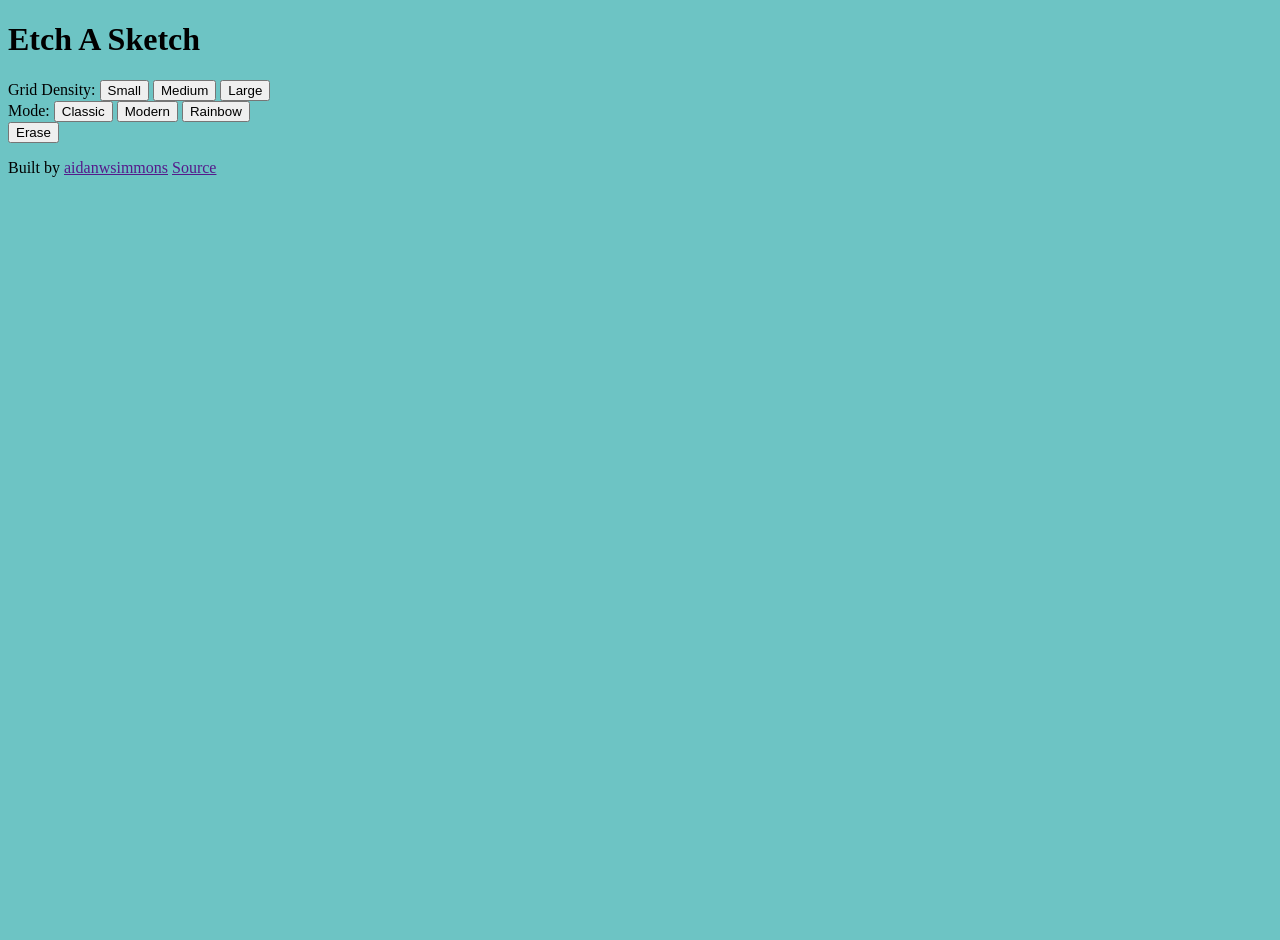
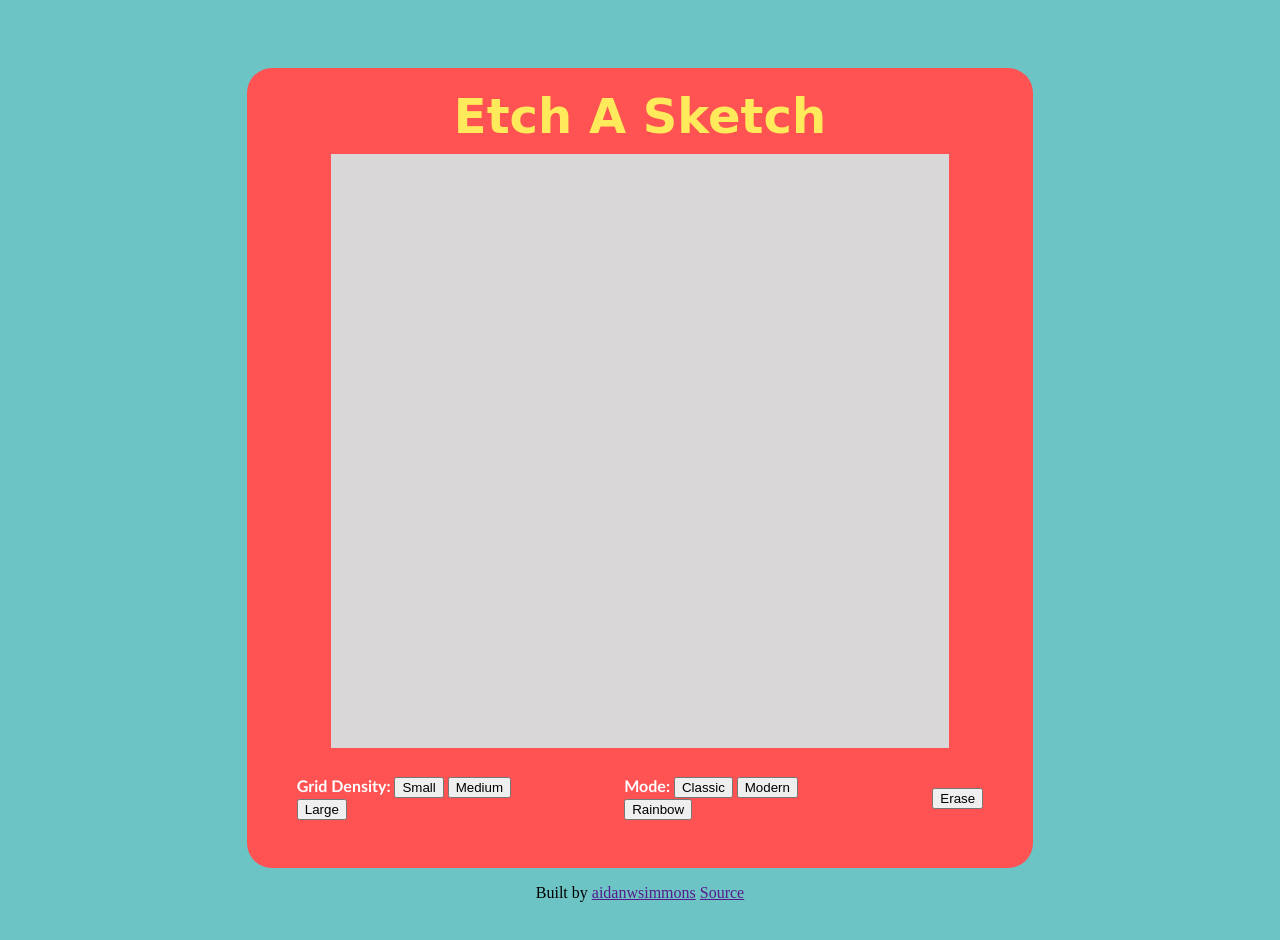
Before and after one commit to aidanwsimmons/odin-etch-a-sketch, a plain HTML site: page index.html in a window 1280 px wide. Before the commit the page ends 800 px from the top, so only its background shows below. Drawn offline with Linux system fonts and the light colour scheme.

Commit message:
added base styles

```diff
--- a/styles.css
+++ b/styles.css
@@ -1,3 +1,46 @@
 body {
     background-color: rgb(109, 196, 196);
+    display: flex;
+    flex-direction: column;
+    justify-content: center;
+    align-items: center;
+    padding: 60px;
 }
+
+.etch {
+    background-color: rgb(255, 82, 82);
+    width: 60%;
+    height: 700px;
+    border-radius: 25px;
+    padding: 50px;
+    display: flex;
+    flex-direction: column;
+    align-items: center;
+}
+
+.screen {
+    background-color: rgb(217, 215, 215);
+    width: 90%;
+    height: 800px;
+}
+
+h1 {
+    color: rgb(255, 234, 91);
+    font-size: 48px;
+    margin: -30px 0 10px;
+    font-family: cursive;
+}
+
+.buttons {
+    display: flex;
+    height: 40px;
+    width: 100%;
+    gap: 20px;
+    margin-top: 30px;
+    align-items: center;
+    justify-content: space-around;
+    gap: 100px;
+    color: white;
+    font-family: 'Gill Sans', 'Gill Sans MT', Calibri, 'Trebuchet MS', sans-serif;
+    font-weight: 600;
+}
```
